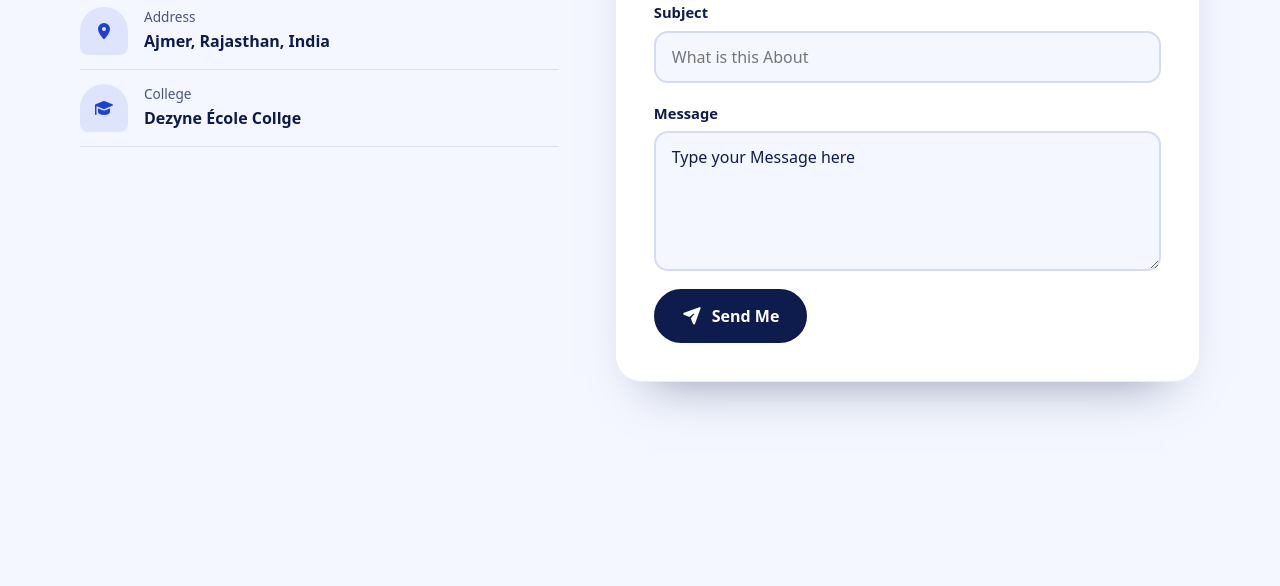
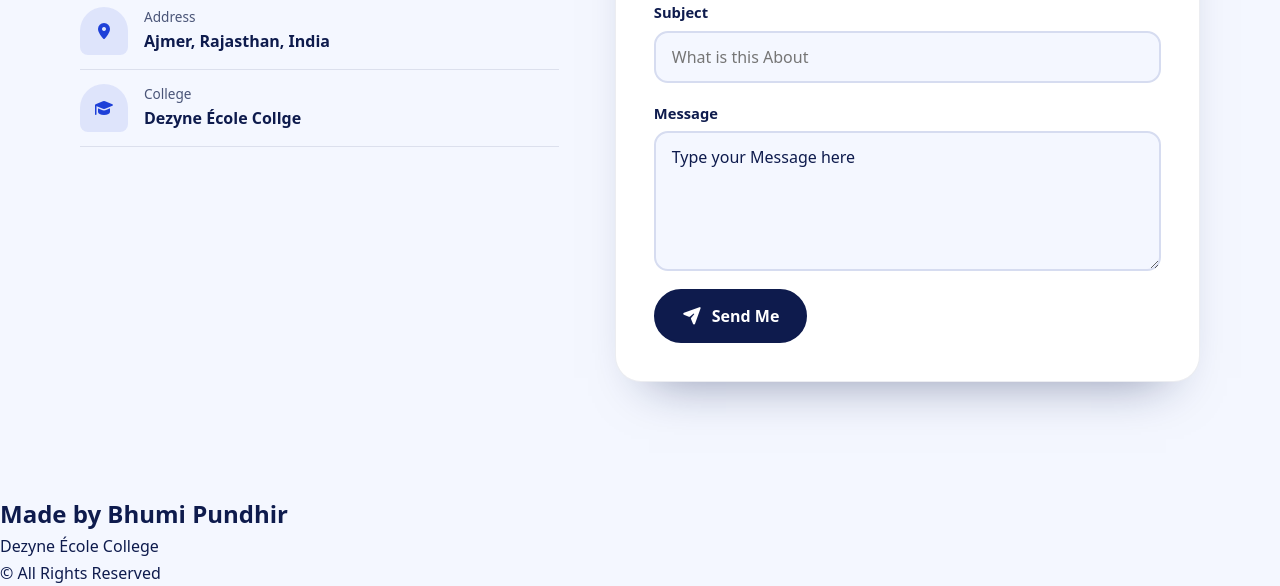
Before and after one commit to bhumipundhir/Portfolio-Website, a plain HTML site: page index.html in a window 1280 px wide. Shown: the part 5600-6186 px from the top of the page. Before the commit the page ends 6094 px from the top, so only its background shows below. Drawn offline with Linux system fonts and the light colour scheme.

Commit message:
Update index.html

```diff
--- a/index.html
+++ b/index.html
@@ -459,6 +459,11 @@
             </form>
         </div>
     </section>
+    <footer>
+        <h2>Made by Bhumi Pundhir</h2>
+        <p>Dezyne École College</p>
+        <p>© All Rights Reserved</p>
+    </footer>
 
 </body>
 
```
